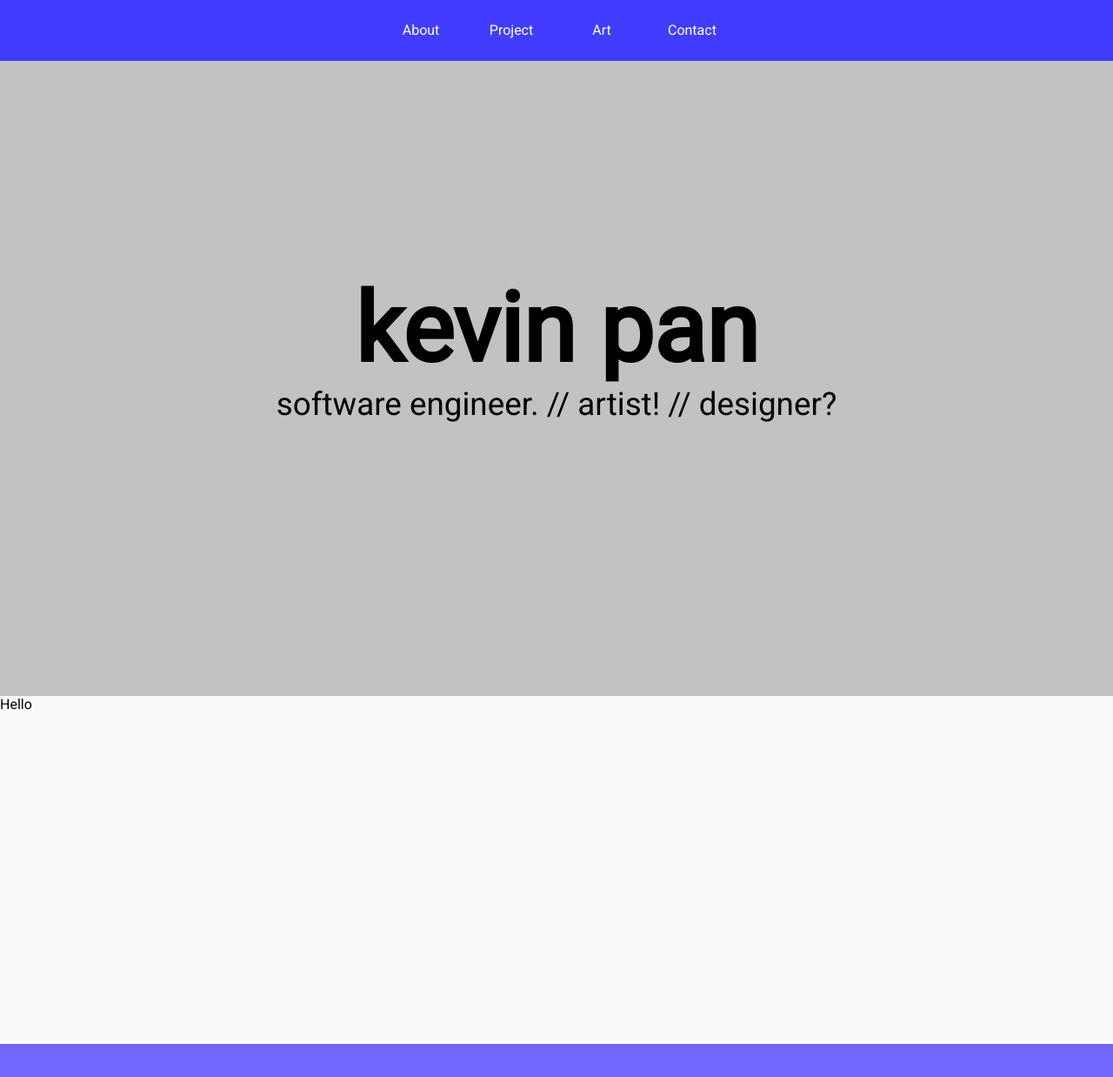
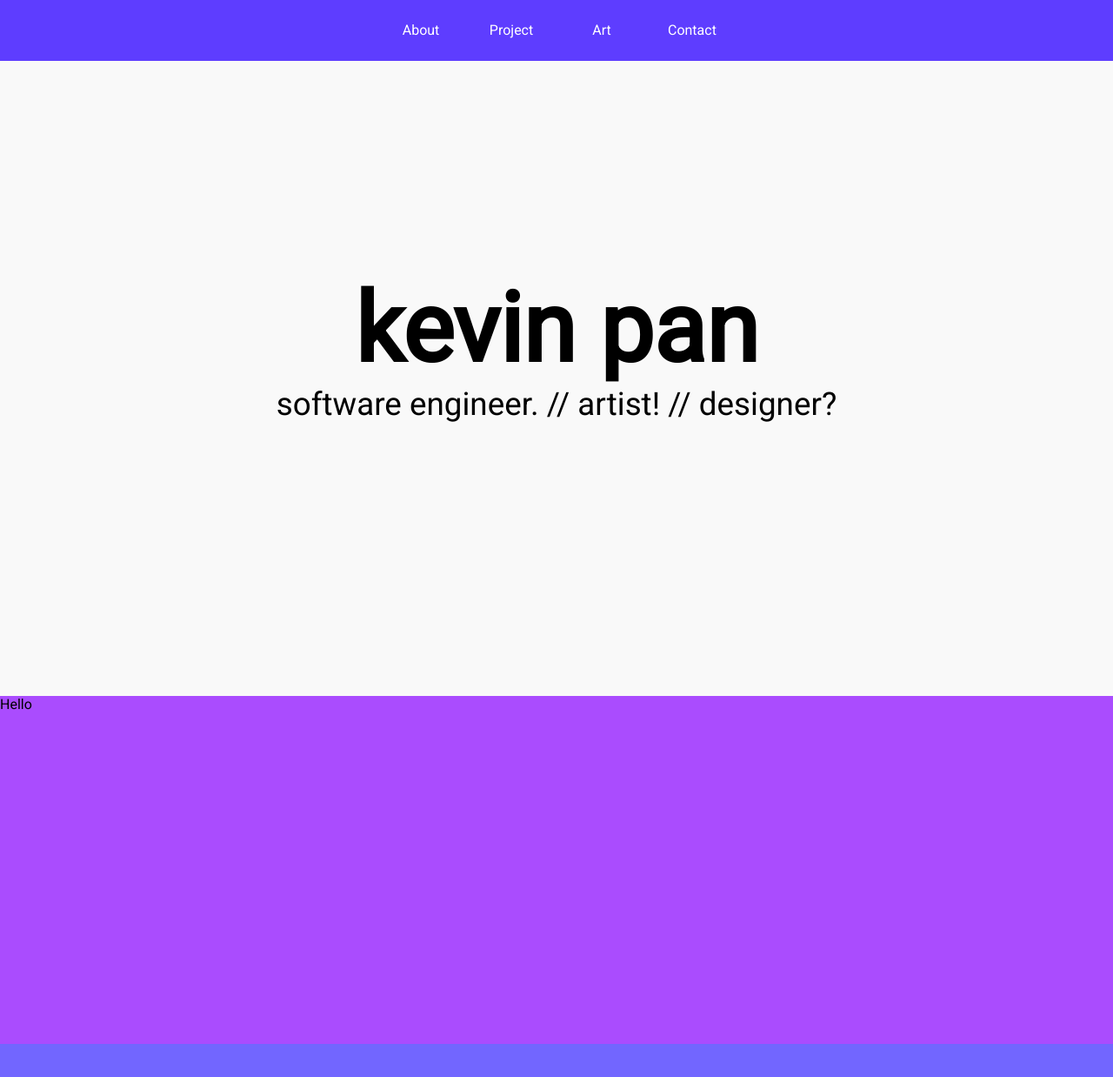
Before and after one commit to kcpan/kevinpan-portfolio, a plain HTML site: page index.html in a window 1280 px wide. Shown: the top 1238 px of the page at 87% size. Drawn offline with Linux system fonts and the light colour scheme.

Commit message:
color changes

```diff
--- a/css/style.css
+++ b/css/style.css
@@ -3,7 +3,7 @@ html, body {
     width: 100%;
     padding: 0;
     margin: 0;
-    background-color: #C2C2C2;
+    background-color: #f9f9f9;
     font-family: 'Roboto', sans-serif;
 }
 
@@ -13,7 +13,7 @@ html, body {
     height: 70px;
     width: 100%;
     color: white;
-    background-color: #413dff;
+    background-color: #5e3dff;
     text-align: center;
 }
 
@@ -57,7 +57,7 @@ html, body {
 .about {
     width: 100%;
     height: 50%;
-    background: #FAFAFA;
+    background: #aa4cfe;
     position: relative;
 }
 
```
